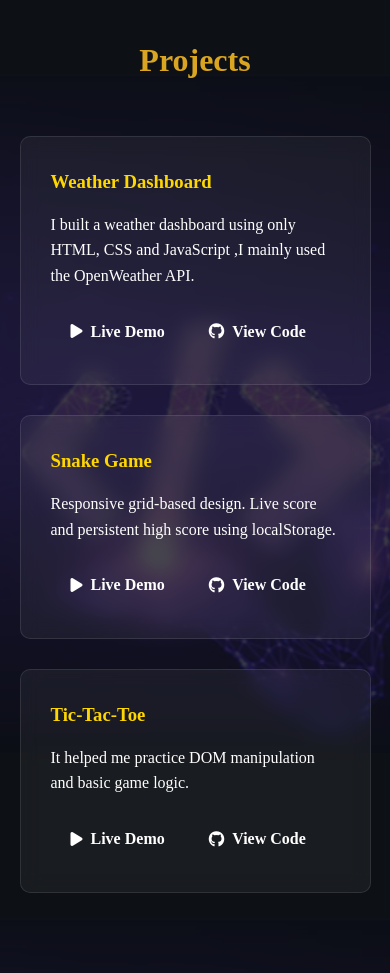
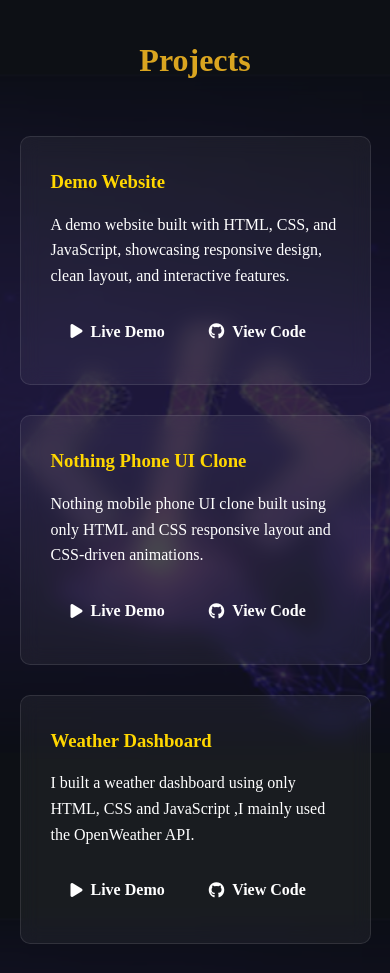
Before and after one commit to Geeta-Ganta/My-Portfolio, a plain HTML site: page index.html in a window 390 px wide. Shown: the part 4440-5413 px from the top of the page. Drawn offline with Linux system fonts and the light colour scheme.

Commit message:
Update index.html

```diff
--- a/index.html
+++ b/index.html
@@ -11,7 +11,7 @@
 </head>
 <body>
 
-    <!-- Header & Navigation (No changes) -->
+    <!-- Header & Navigation -->
     <header>
         <nav>
             <a href="#" class="logo" style="color: gold;">Geeta Ganta</a>
@@ -76,7 +76,7 @@
             </div>
         </section>
 
-        <!-- Skills Section with Background Image -->
+        <!-- Skills Section -->
         <section id="skills" class="section-container section-bg" style="background-image: url('skills.png');">
             <h2 class="section-title" style="color: goldenrod;">My Skills</h2>
             <div class="skills-grid">
@@ -85,7 +85,7 @@
                     <ul>
                         <li><i class="fab fa-html5"></i> HTML ,CSS & Bootstrap</li>
                         <li><i class="fab fa-js-square"></i> JavaScript (ES6+) & JSON Data Handling</li>
-                        <li><i class="fab fa-react"></i> Basic knowledge of React js, Nodejs, Java OOP concept , SQL</li>
+                        <li><i class="fab fa-react"></i> Basic knowledge of React js, Nodejs, Java OOP concept</li>
                         <li><i class="fab fa-node-js"></i> Playwright Automation and API integration</li>
                         <li><i class="fas fa-database"></i> SQL</li>
                         <li><i class="fab fa-git-alt"></i> GitHub & Visual Studio Code</li>
@@ -105,10 +105,38 @@
             </div>
         </section>
 
-        <!-- Projects Section -->
+        <!-- Projects Done -->
          <section id="projects" class="section-container section-bg" style="background-image: url('code-robo.png');">
             <h2 class="section-title" style="color: goldenrod;">Projects</h2>
             <div class="projects-grid">
+
+                <div class="project-card fade-in">
+                    <h3 style="color: gold;">Demo Website</h3>
+                    <p>A demo website built with HTML, CSS, and JavaScript, showcasing responsive design, clean layout, and interactive features.</p>
+                    <div class="project-links">
+                        <a href="https://geeta-ganta.github.io/Electrical-Website/" target="_blank" class="btn-secondary">
+                            <i class="fas fa-play"></i> Live Demo
+                        </a>
+                        <a href="https://github.com/Geeta-Ganta/Electrical-Website" target="_blank" class="btn-secondary">
+                            <i class="fab fa-github"></i> View Code
+                        </a>
+                    </div>
+                </div>
+
+                <div class="project-card fade-in">
+                    <h3 style="color: gold;">Nothing Phone UI Clone</h3>
+                    <p>Nothing mobile phone UI clone built using only HTML and CSS responsive layout and CSS-driven animations.</p>
+                    <div class="project-links">
+                        <a href="https://geeta-ganta.github.io/Nothing-3a-Clone/" target="_blank" class="btn-secondary">
+                            <i class="fas fa-play"></i> Live Demo
+                        </a>
+                        <a href="https://github.com/Geeta-Ganta/Nothing-3a-Clone" target="_blank" class="btn-secondary">
+                            <i class="fab fa-github"></i> View Code
+                        </a>
+                    </div>
+                </div>
+
+
                 <div class="project-card fade-in">
                     <h3 style="color: gold;">Weather Dashboard</h3>
                     <p>I built a weather dashboard  using only HTML, CSS and JavaScript ,I mainly used the OpenWeather API.</p>
@@ -152,6 +180,22 @@
                 </div>
 
 
+                <div class="project-card fade-in">
+                    <h3 style="color: gold;">3D animation Box</h3>
+                    <p>A 3D rotating box created using CSS, showcasing animations, visuals.</p>
+                    <div class="project-links">
+                        <a href="https://geeta-ganta.github.io/CSS/" target="_blank" class="btn-secondary">
+                            <i class="fas fa-play"></i> Live Demo
+                        </a>
+                        <a href="https://github.com/Geeta-Ganta/CSS" target="_blank" class="btn-secondary">
+                            <i class="fab fa-github"></i> View Code
+                        </a>
+                    </div>
+                </div>
+
+
+
+
             </div>
         </section>
 
@@ -173,7 +217,7 @@
 
 
 
-        <!-- Contact Section with Background Image -->
+        <!-- Contact Section -->
          <section id="contact" class="section-container section-bg" style="background-image: url('contact.png'); ">
             <h2 class="section-title" style="color: gold;">Get In Touch</h2>
             <p>I'm currently open to new opportunities. Feel free to reach out!</p>
```
